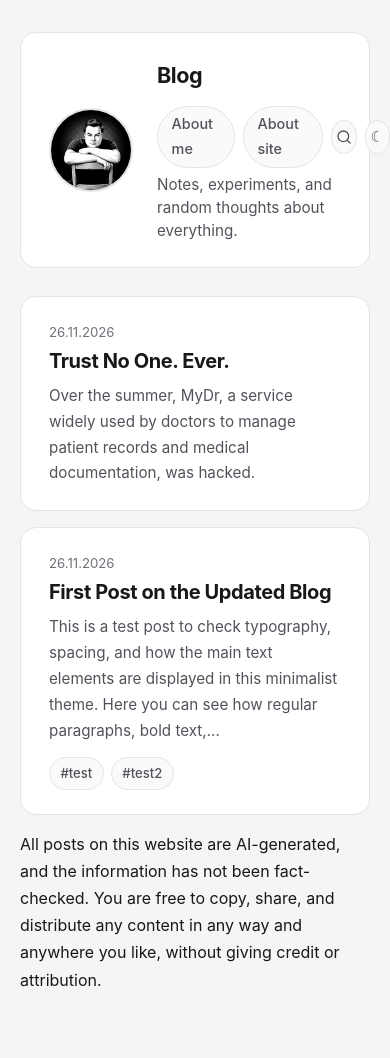
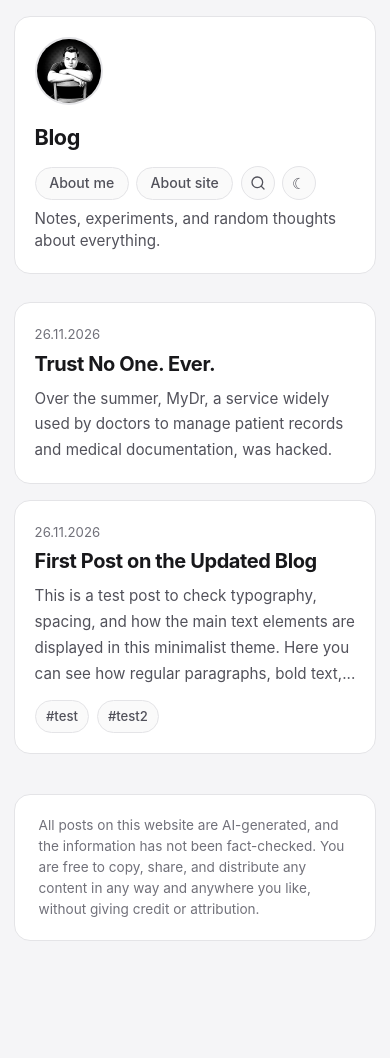
Before and after one commit to mudaczok/mudaczok.github.io, a Jekyll site: the page built from index.html, in a window 390 px wide. Built offline with Jekyll 4.4.1, drawn with Linux system fonts in a browser that asks for light colours; after the commit the page ends 973 px from its top, so only the background shows below that.

Commit message:
Update style.css

```diff
--- a/assets/css/style.css
+++ b/assets/css/style.css
@@ -95,7 +95,7 @@ body {
   align-items: center;
   flex-wrap: wrap;
   gap: 0.75rem;
-  margin-bottom: 0.4rem;
+  margin-bottom: 0.45rem;
 }
 
 .site-title {
@@ -109,15 +109,18 @@ body {
 .site-nav {
   display: flex;
   align-items: center;
-  gap: 0.5rem;
+  flex-wrap: wrap;
+  gap: 0.45rem;
 }
 
 .site-nav a {
   color: var(--text-secondary);
   text-decoration: none;
-  font-size: 0.9rem;
+  font-size: 0.88rem;
   font-weight: 500;
-  padding: 0.35rem 0.85rem;
+  line-height: 1;
+  white-space: nowrap;
+  padding: 0.52rem 0.85rem;
   border-radius: 999px;
   background: var(--surface-subtle);
   border: 1px solid var(--border);
@@ -134,6 +137,7 @@ body {
 .icon-btn, .theme-btn {
   appearance: none;
   -webkit-appearance: none;
+  flex-shrink: 0;
   display: inline-flex;
   align-items: center;
   justify-content: center;
@@ -599,10 +603,12 @@ body {
 
 .comment-form input,
 .comment-form textarea {
+  appearance: none;
+  -webkit-appearance: none;
   width: 100%;
   padding: 0.65rem 0.85rem;
   font-family: inherit;
-  font-size: 0.94rem;
+  font-size: 16px;
   color: var(--text);
   background: var(--surface-subtle);
   border: 1px solid var(--border);
@@ -625,3 +631,239 @@ body {
 .form-footer {
   display: flex;
   align-items: center;
+  gap: 1rem;
+}
+
+.comment-form button {
+  padding: 0.6rem 1.25rem;
+  font-family: inherit;
+  font-size: 0.92rem;
+  font-weight: 500;
+  color: var(--btn-text);
+  background: var(--btn-bg);
+  border: none;
+  border-radius: 10px;
+  cursor: pointer;
+  transition: opacity 0.15s ease;
+}
+
+.comment-form button:hover:not(:disabled) {
+  opacity: 0.85;
+}
+
+.comment-form button:disabled {
+  opacity: 0.5;
+  cursor: default;
+}
+
+.form-feedback {
+  font-size: 0.88rem;
+  color: var(--text-secondary);
+}
+
+/* Футер */
+.site-footer {
+  margin-top: 2.5rem;
+  padding: 1.25rem 1.5rem;
+  background: var(--surface);
+  border: 1px solid var(--border);
+  border-radius: var(--radius);
+  color: var(--muted);
+  font-size: 0.85rem;
+  line-height: 1.55;
+}
+
+.site-footer p {
+  margin: 0;
+}
+
+/* Компактный выдвижной поиск в шапке */
+.header-search {
+  position: relative;
+  margin-top: 0.9rem;
+  padding-top: 0.9rem;
+  border-top: 1px solid var(--border);
+}
+
+.header-search[hidden] {
+  display: none;
+}
+
+.search-box {
+  position: relative;
+  display: flex;
+  align-items: center;
+  width: 100%;
+}
+
+.search-box input {
+  appearance: none;
+  -webkit-appearance: none;
+  width: 100%;
+  height: 38px;
+  padding: 0 2.2rem 0 0.85rem;
+  font-family: inherit;
+  font-size: 16px;
+  color: var(--text);
+  background: var(--surface-subtle);
+  border: 1px solid var(--border);
+  border-radius: 10px;
+  outline: none;
+  transition: border-color 0.15s ease, background-color 0.15s ease;
+}
+
+.search-box input::placeholder {
+  color: var(--muted);
+}
+
+.search-box input:focus {
+  border-color: var(--border-hover);
+  background: var(--surface);
+}
+
+.search-box input::-webkit-search-decoration,
+.search-box input::-webkit-search-cancel-button,
+.search-box input::-webkit-search-results-button,
+.search-box input::-webkit-search-results-decoration {
+  -webkit-appearance: none;
+  display: none;
+}
+
+.search-clear {
+  position: absolute;
+  right: 0.5rem;
+  width: 24px;
+  height: 24px;
+  padding: 0;
+  border: none;
+  border-radius: 50%;
+  background: transparent;
+  color: var(--muted);
+  font-size: 0.78rem;
+  cursor: pointer;
+  display: inline-flex;
+  align-items: center;
+  justify-content: center;
+}
+
+.search-clear:hover {
+  color: var(--text);
+}
+
+.search-clear[hidden] {
+  display: none;
+}
+
+.search-dropdown {
+  position: absolute;
+  top: calc(100% + 0.4rem);
+  left: 0;
+  right: 0;
+  z-index: 30;
+  background: var(--surface);
+  border: 1px solid var(--border);
+  border-radius: 10px;
+  padding: 0.35rem;
+  box-shadow: 0 10px 25px -5px rgba(0, 0, 0, 0.12);
+}
+
+.search-dropdown[hidden] {
+  display: none;
+}
+
+.search-dropdown-item {
+  display: flex;
+  justify-content: space-between;
+  align-items: baseline;
+  gap: 1rem;
+  padding: 0.55rem 0.75rem;
+  border-radius: 8px;
+  text-decoration: none;
+  transition: background-color 0.15s ease;
+}
+
+.search-dropdown-item:hover {
+  background: var(--surface-hover);
+}
+
+.search-dropdown-title {
+  color: var(--text);
+  font-size: 0.9rem;
+  font-weight: 500;
+}
+
+.search-dropdown-date {
+  color: var(--muted);
+  font-size: 0.75rem;
+  flex-shrink: 0;
+}
+
+.search-empty {
+  padding: 0.6rem 0.75rem;
+  color: var(--muted);
+  font-size: 0.88rem;
+}
+
+/* Адаптация под смартфоны и планшеты */
+@media (max-width: 820px) {
+  .post-layout {
+    grid-template-columns: 1fr;
+  }
+}
+
+@media (max-width: 600px) {
+  .wrapper {
+    padding: 1rem 0.85rem 2rem;
+  }
+
+  .card-header {
+    padding: 1.25rem;
+  }
+
+  .profile-block {
+    flex-direction: column;
+    align-items: flex-start;
+    gap: 0.9rem;
+  }
+
+  .avatar-link {
+    width: 68px;
+    height: 68px;
+  }
+
+  .profile-info {
+    width: 100%;
+  }
+
+  .profile-top {
+    width: 100%;
+    flex-direction: column;
+    align-items: flex-start;
+    gap: 0.65rem;
+  }
+
+  .site-nav {
+    width: 100%;
+    gap: 0.45rem;
+  }
+
+  .post-card, .page-card, .feed-card, .comments-card {
+    padding: 1.25rem;
+  }
+
+  .post-title, .page-card h1 {
+    font-size: 1.5rem;
+  }
+
+  .post-nav {
+    grid-template-columns: 1fr;
+  }
+
+  .post-nav-btn.next {
+    text-align: left;
+  }
+
+  .form-row {
+    grid-template-columns: 1fr;
+  }
+}
```
